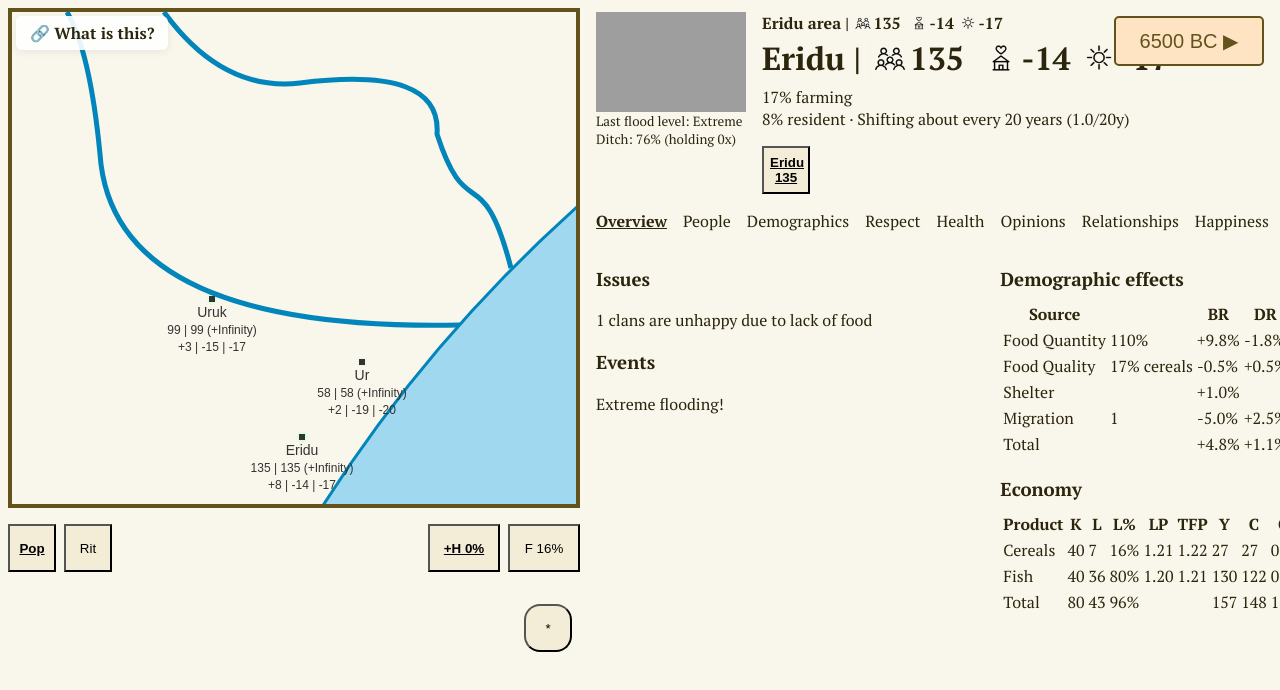
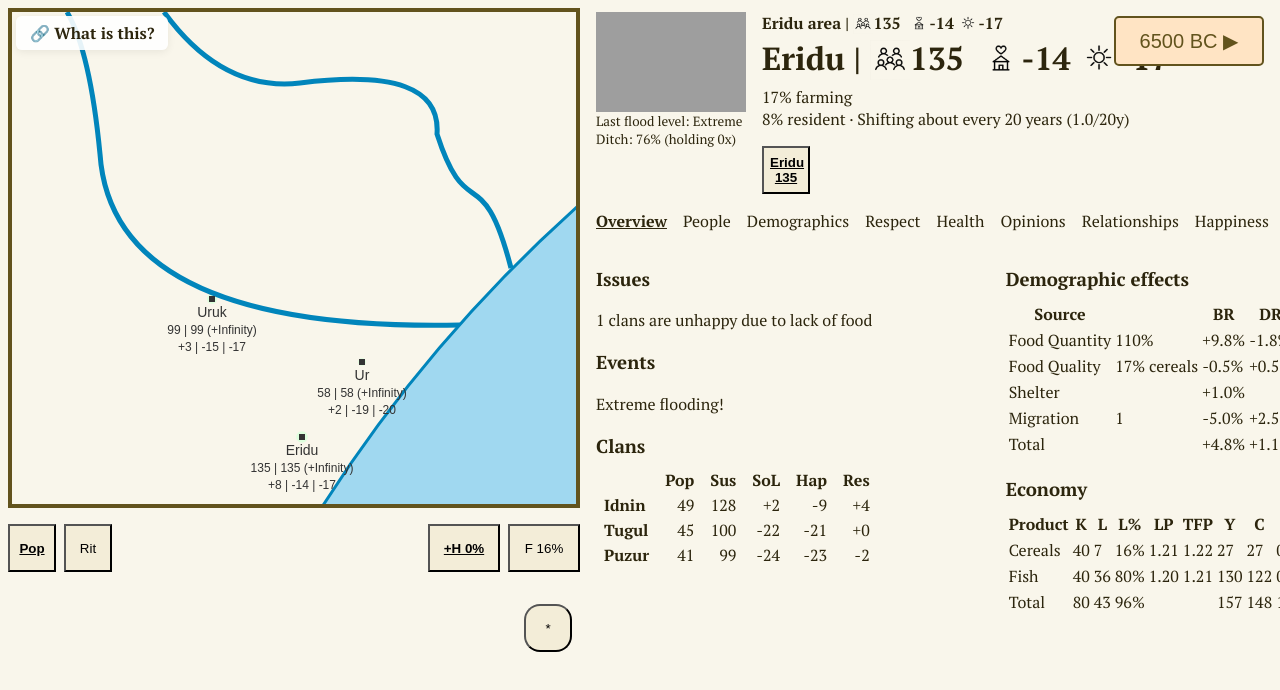
Before and after one commit to dmandelin/world2, a SvelteKit app: page / in a window 1280 px wide. Shown: the top 690 px of the page. Built offline with nearby package versions, Linux system fonts and the light colour scheme; grey boxes are pictures that could not be loaded.

Commit message:
Add small clan table to settlement overview.

```diff
--- a/src/components/TableView.svelte
+++ b/src/components/TableView.svelte
@@ -3,6 +3,15 @@
     import Tooltip from "./Tooltip.svelte";
 
     let { table } = $props<{ table: Table }>();
+
+    function cellValue<RowData extends Object, ColumnData extends Object>(
+        row: TableRow<RowData, ColumnData>,
+        column: TableColumn<ColumnData>
+    ): string {
+        const value = row.items[column.label];
+        const formatFn = column.formatFn ?? String;
+        return formatFn(value);
+    }
 </script>
 
 <style>
@@ -45,13 +54,13 @@
                     <td class:bold={row.bold}>
                         {#if row.tooltip}
                             <Tooltip>
-                                {row.items[column.label]?.toFixed(2)}
+                                {cellValue(row, column)}
                                  <div slot="tooltip">
                                     {@render row.tooltip(row.data, column.data)}
                                  </div>
                             </Tooltip>
                         {:else}
-                            {row.items[column.label]?.toFixed(2)}
+                            {cellValue(row, column)}
                         {/if}
                     </td>
                 {/each}
--- /dev/null
+++ b/src/components/overview/SettlementAgentsOverview.svelte
@@ -0,0 +1,43 @@
+<script lang="ts">
+    import { signed } from "../../model/lib/format";
+    import type { SettlementDTO } from "../dtos";
+    import { TableBuilder } from "../tablebuilder";
+    import TableView from "../TableView.svelte";
+
+	let { settlement }: { settlement: SettlementDTO } = $props();
+
+    function settlementClanTable(settlement: SettlementDTO) {
+        return TableBuilder.fromNamedItems(settlement.clans, [
+            {
+                label: "Pop",
+                valueFn: c => c.population,
+            },
+            {
+                label: "Sus",
+                valueFn: c => c.consumption.perCapitaSubsistence(),
+                formatFn: v => (100 * v).toFixed(),
+            },
+            {
+                label: "SoL",
+                valueFn: c => c.happiness.appeal,
+                formatFn: v => signed(v, 0),
+            },
+            {
+                label: "Hap",
+                valueFn: c => c.happiness.value,
+                formatFn: v => signed(v, 0),
+            },
+            {
+                label: "Res",
+                valueFn: c => c.averagePrestige,
+                formatFn: v => signed(v, 0),
+            },
+        ])
+        .table;
+    }
+</script>
+
+<div id="top">
+    <h3 style="margin-block-end: 0.5em;">Clans</h3>
+    <TableView table={settlementClanTable(settlement)}></TableView>
+</div>
--- a/src/components/overview/SettlementOverview.svelte
+++ b/src/components/overview/SettlementOverview.svelte
@@ -1,5 +1,6 @@
 <script lang="ts">
     import type { SettlementDTO } from "../dtos";
+    import SettlementAgentsOverview from "./SettlementAgentsOverview.svelte";
     import SettlementEconomyOverview from "./SettlementEconomyOverview.svelte";
     import SettlementEventsOverview from "./SettlementEventsOverview.svelte";
     import SettlementIssuesOverview from "./SettlementIssuesOverview.svelte";
@@ -12,6 +13,7 @@
     <div>
         <SettlementIssuesOverview settlement={settlement} />
         <SettlementEventsOverview settlement={settlement} />
+        <SettlementAgentsOverview settlement={settlement} />
     </div>
     <div>
         <SettlementPopulationOverview settlement={settlement} />
--- a/src/components/tablebuilder.ts
+++ b/src/components/tablebuilder.ts
@@ -8,8 +8,9 @@ export interface Table<RowData extends Object, ColumnData extends Object> {
 }
 
 export interface TableColumn<ColumnData extends Object> {
+    label: string;
     data?: ColumnData;
-    label: string;
+    formatFn?: (value: number) => string;
 }
 
 export interface TableRow<RowData extends Object, ColumnData extends Object> {
@@ -25,6 +26,7 @@ export interface TableRow<RowData extends Object, ColumnData extends Object> {
 export interface ColumnSpec<RowData extends Object> {
     label: string;
     valueFn: (row: RowData) => number;
+    formatFn?: (value: number) => string;
 }
 
 export class TableBuilder<RowData extends Object, ColumnData extends Object> {
@@ -34,23 +36,42 @@ export class TableBuilder<RowData extends Object, ColumnData extends Object> {
         return this.table_;
     }
 
+    private static _fromItems<Item extends Object>(
+        items: Iterable<[string, Item]>,
+        columnSpecs: ColumnSpec<Item>[],
+    ): TableBuilder<Item, string> {
+        const columns: TableColumn<string>[] = columnSpecs.map(
+            spec => ({ label: spec.label, formatFn: spec.formatFn }));
+        const rows: TableRow<Item, string>[] = [];
+        for (const [label, item] of items) {
+            const row: TableRow<Item, string> = {
+                data: item, label, items: {} };
+            for (const spec of columnSpecs) {
+                row.items[spec.label] = spec.valueFn(item);
+            }
+            rows.push(row);
+        }
+        return new TableBuilder({ columns, rows });
+    }
+
+    static fromNamedItems<Item extends { name: string }>(
+        items: Iterable<Item>,
+        columnSpecs: ColumnSpec<Item>[],
+    ): TableBuilder<Item, string> {
+        function* toEntries(items: Iterable<Item>): Iterable<[string, Item]> {
+            for (const item of items) {
+                yield [item.name, item];
+            }
+        }
+
+        return TableBuilder._fromItems(toEntries(items), columnSpecs);
+    }
+
     static fromRecordItems<RecordItem extends Object>(
         rowData: Record<string, RecordItem>,
         columnSpecs: ColumnSpec<RecordItem>[],
     ): TableBuilder<RecordItem, string> {
-        const columns: TableColumn<string>[] = columnSpecs.map(
-            spec => ({ label: spec.label }));
-        const rows: TableRow<RecordItem, string>[] = [];
-        for (const [rowLabel, recordItem] of Object.entries(rowData)) {
-            const row: TableRow<RecordItem, string> = {
-                data: recordItem, label: rowLabel, items: {} };
-            for (const spec of columnSpecs) {
-                row.items[spec.label] = spec.valueFn(recordItem);
-            }
-            rows.push(row);
-        }
-
-        return new TableBuilder({ columns, rows });
+        return TableBuilder._fromItems(Object.entries(rowData), columnSpecs);
     }
 
     static fromColumnData<ColumnData extends Object>(
```
